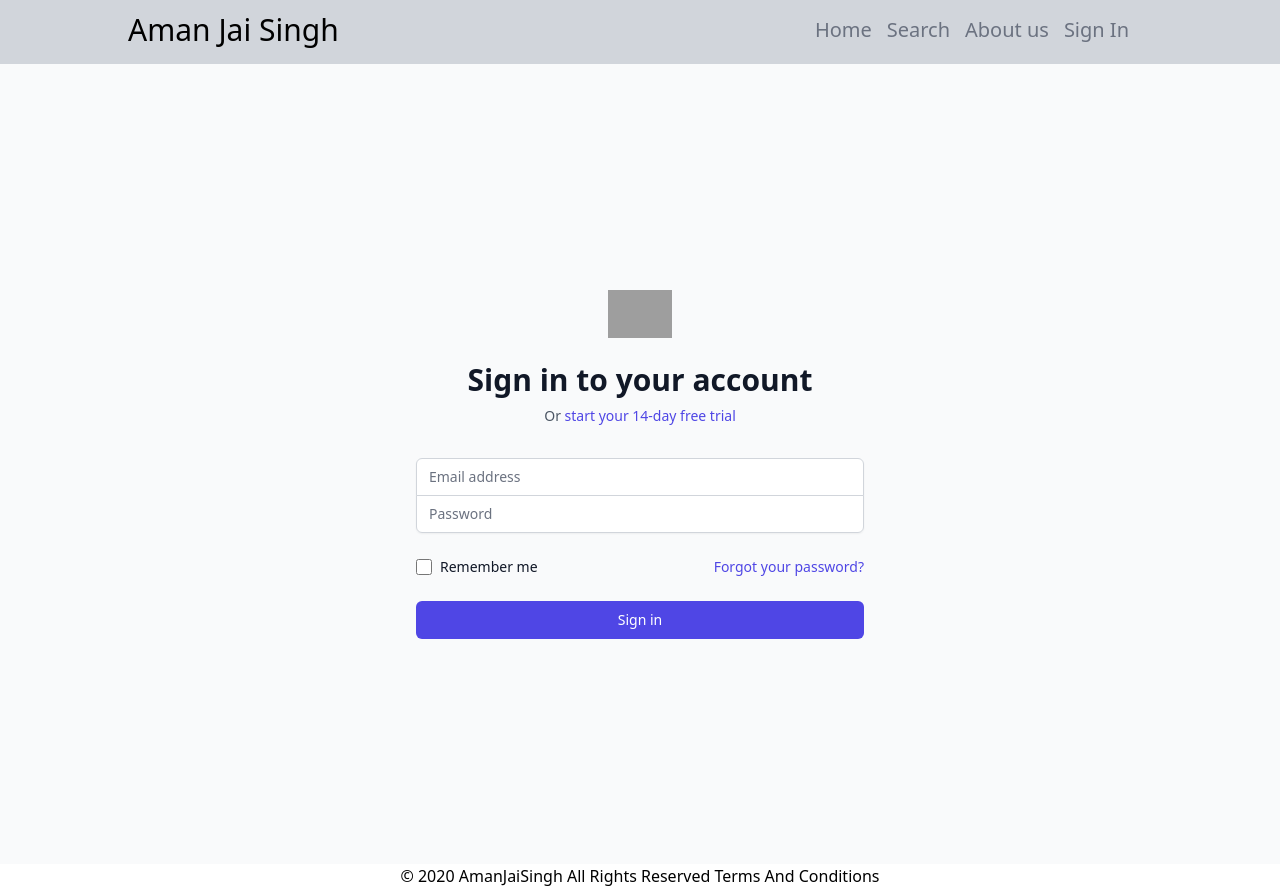
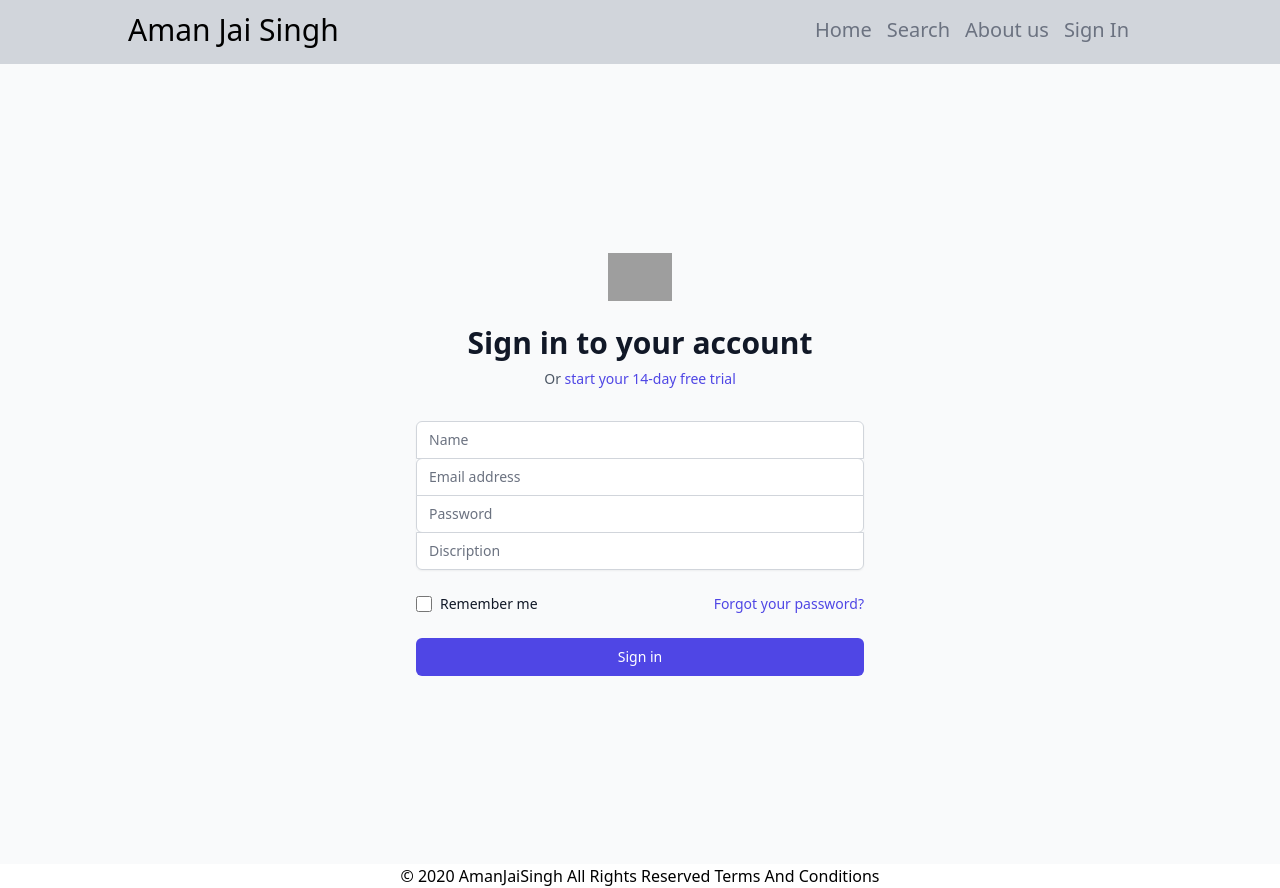
Before and after one commit to AmanJaiSingh/AmanWebsite, a React (Create React App) app: page /SignIn in a window 1280 px wide. Built offline with nearby package versions, Linux system fonts and the light colour scheme; grey boxes are pictures that could not be loaded.

Commit message:
Sign in page

```diff
--- a/src/App.js
+++ b/src/App.js
@@ -12,7 +12,7 @@ function App() {
             <Route path="/" exact component={Home} />
             <Route path="/Search" exact component={Search} />
             <Route path="/SignIn" exact component={SignIN} />
-            <Route component={Error} />
+            {/* <Route component={Error} /> */}
           </Switch>
         </Router>
       </div>
--- a/src/Components/boilerplates/Navbar.jsx
+++ b/src/Components/boilerplates/Navbar.jsx
@@ -1,4 +1,4 @@
-import React from "react";
+import React, { useState } from "react";
 import { Link } from "react-router-dom";
 
 export default function Navbar() {
--- a/src/Components/boilerplates/SignIn.jsx
+++ b/src/Components/boilerplates/SignIn.jsx
@@ -1,6 +1,46 @@
-import React from "react";
+import React, { useState } from "react";
 
 export default function SignIn() {
+  const [user, setUser] = useState({
+    name: "",
+    email: "",
+    password: "",
+    discription: "",
+  });
+
+  let name, value;
+  const getUserdata = (event) => {
+    name = event.target.name;
+    value = event.target.value;
+    setUser({ ...user, [name]: value });
+  };
+  const postData = async (e) => {
+    e.preventDefault();
+    const { name, email, password, discription } = user;
+    const res = await fetch(
+      "https://aman-jai-singh-default-rtdb.firebaseio.com/aman.json",
+      {
+        method: "POST",
+        headers: { "Content-Type": "application/json" },
+        body: JSON.stringify({
+          name,
+          email,
+          password,
+          discription,
+        }),
+      }
+    );
+    if (res) {
+      setUser({
+        name: "",
+        email: "",
+        password: "",
+        discription: "",
+      });
+
+      alert("Data gya ur Hacked");
+    }
+  };
   return (
     <div className="min-h-screen flex items-center justify-center bg-gray-50  py-12 px-4 sm:px-6 lg:px-8 ">
       <div className="max-w-md w-full space-y-8 ">
@@ -23,18 +63,37 @@ export default function SignIn() {
             </a>
           </p>
         </div>
-        <form className="mt-8 space-y-6" action="#" method="POST">
+        <form className="mt-8 space-y-6" method="POST">
           <input type="hidden" name="remember" defaultValue="true" />
+
           <div className="rounded-md shadow-sm -space-y-px">
+            <div>
+              <label htmlFor="email-address" className="sr-only">
+                Name
+              </label>
+              <input
+                id="name"
+                value={user.name}
+                name="name"
+                type="text"
+                autoComplete="off"
+                onChange={getUserdata}
+                required
+                className="appearance-none rounded-none relative block w-full px-3 py-2 border border-gray-300 placeholder-gray-500 text-gray-900 rounded-t-md focus:outline-none focus:ring-indigo-500 focus:border-indigo-500 focus:z-10 sm:text-sm"
+                placeholder="Name"
+              />
+            </div>
             <div>
               <label htmlFor="email-address" className="sr-only">
                 Email address
               </label>
               <input
+                value={user.email}
+                onChange={getUserdata}
                 id="email-address"
                 name="email"
                 type="email"
-                autoComplete="email"
+                autoComplete="off"
                 required
                 className="appearance-none rounded-none relative block w-full px-3 py-2 border border-gray-300 placeholder-gray-500 text-gray-900 rounded-t-md focus:outline-none focus:ring-indigo-500 focus:border-indigo-500 focus:z-10 sm:text-sm"
                 placeholder="Email address"
@@ -45,13 +104,31 @@ export default function SignIn() {
                 Password
               </label>
               <input
+                value={user.password}
                 id="password"
                 name="password"
                 type="password"
-                autoComplete="current-password"
+                autoComplete="off"
+                onChange={getUserdata}
                 required
                 className="appearance-none rounded-none relative block w-full px-3 py-2 border border-gray-300 placeholder-gray-500 text-gray-900 rounded-b-md focus:outline-none focus:ring-indigo-500 focus:border-indigo-500 focus:z-10 sm:text-sm"
                 placeholder="Password"
+              />
+            </div>
+            <div>
+              <label htmlFor="password" className="sr-only">
+                Discription
+              </label>
+              <input
+                id="password"
+                onChange={getUserdata}
+                value={user.discription}
+                name="discription"
+                type="text"
+                autoComplete=""
+                required
+                className="appearance-none rounded-none relative block w-full px-3 py-2 border border-gray-300 placeholder-gray-500 text-gray-900 rounded-b-md focus:outline-none focus:ring-indigo-500 focus:border-indigo-500 focus:z-10 sm:text-sm"
+                placeholder="Discription"
               />
             </div>
           </div>
@@ -85,6 +162,7 @@ export default function SignIn() {
           <div>
             <button
               type="submit"
+              onClick={postData}
               className="group relative w-full flex justify-center py-2 px-4 border border-transparent text-sm font-medium rounded-md text-white bg-indigo-600 hover:bg-indigo-700 focus:outline-none focus:ring-2 focus:ring-offset-2 focus:ring-indigo-500"
             >
               <span className="absolute left-0 inset-y-0 flex items-center pl-3"></span>
```
